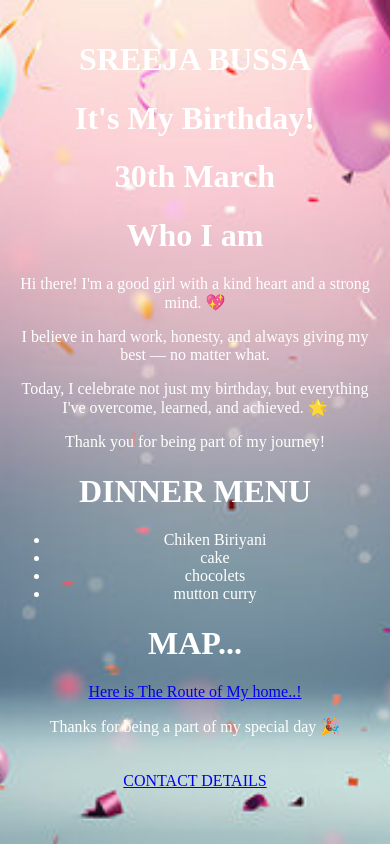
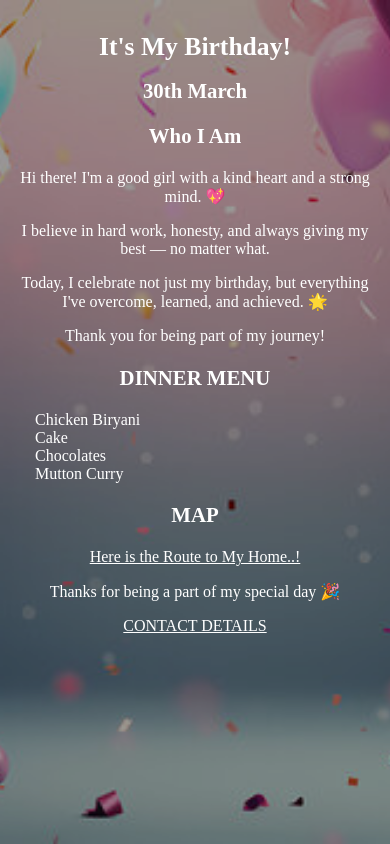
Before and after one commit to Sreeja99893/Birthday-Invitation-Card, a plain HTML site: page index.html in a window 390 px wide. Drawn offline with Linux system fonts and the light colour scheme.

Commit message:
Add files via upload

```diff
--- a/index.html
+++ b/index.html
@@ -1,20 +1,18 @@
 <!DOCTYPE html>
-<html>
+<html lang="en">
 <head>
+    <meta charset="UTF-8">
     <title>Birth Day..</title>
-    <meta charset="UTF-8">
     <meta name="viewport" content="width=device-width, initial-scale=1.0">
     <link rel="icon" href="icon.png">
     <style>
-
         html, body {
             height: 100%;
             margin: 0;
             padding: 0;
         }
+
         body {
-            margin: 0;
-            padding: 0;
             background-image: url("birthday.jpg");
             background-repeat: no-repeat;
             background-size: cover;
@@ -22,6 +20,16 @@
             font-family: 'Times New Roman', Times, serif;
             color: white;
             text-align: center;
+            position: relative;
+        }
+
+        /* Dark overlay for better text readability */
+        body::before {
+            content: "";
+            position: absolute;
+            inset: 0;
+            background: rgba(0, 0, 0, 0.4);
+            z-index: -1;
         }
 
         .content {
@@ -29,31 +37,70 @@
             border-radius: 10px;
             max-width: 1000px;
             margin: 0 auto;
+            position: relative;
+            z-index: 1;
+        }
+
+        ul {
+            list-style-type: none;
+            padding: 0;
+        }
+
+        a {
+            color: #fff;
+            text-decoration: underline;
+        }
+
+        /* Responsive styles */
+        @media (max-width: 768px) {
+            .content {
+                padding: 15px;
+                max-width: 95%;
+            }
+
+            h1 {
+                font-size: 1.6em;
+            }
+
+            h2, h3 {
+                font-size: 1.3em;
+            }
+
+            p, li, a {
+                font-size: 1em;
+            }
+
+            ul {
+                padding-left: 20px;
+                text-align: left;
+            }
         }
     </style>
-
 </head>
 <body>
     <div class="content">
-        <h1>SREEJA BUSSA</h1>
         <h1>It's My Birthday!</h1>
-        <h1>30th March</h1>
-        <h1>Who I am</h1>
+        <h2>30th March</h2>
+        <h3>Who I Am</h3>
         <p>Hi there! I'm a good girl with a kind heart and a strong mind. 💖</p>
         <p>I believe in hard work, honesty, and always giving my best — no matter what.</p>
         <p>Today, I celebrate not just my birthday, but everything I've overcome, learned, and achieved. 🌟</p>
         <p>Thank you for being part of my journey!</p>
-        <h1>DINNER MENU</h1>
+
+        <h3>DINNER MENU</h3>
         <ul>
-            <li>Chiken Biriyani</li>
-            <li>cake</li>
-            <li>chocolets</li>
-            <li>mutton curry</li>
+            <li>Chicken Biryani</li>
+            <li>Cake</li>
+            <li>Chocolates</li>
+            <li>Mutton Curry</li>
         </ul>
-        <h1>MAP...</h1>
-        <a href="https://www.googlemaps.com">Here is The Route of My home..!</a>
+
+        <h3>MAP</h3>
+        <a href="https://www.google.com/maps">Here is the Route to My Home..!</a>
+
         <p>Thanks for being a part of my special day 🎉</p>
+
+        <a href="contact.html">CONTACT DETAILS</a>
     </div>
-    <a href="contact.html">CONTACT DETAILS</a>
 </body>
 </html>
```
